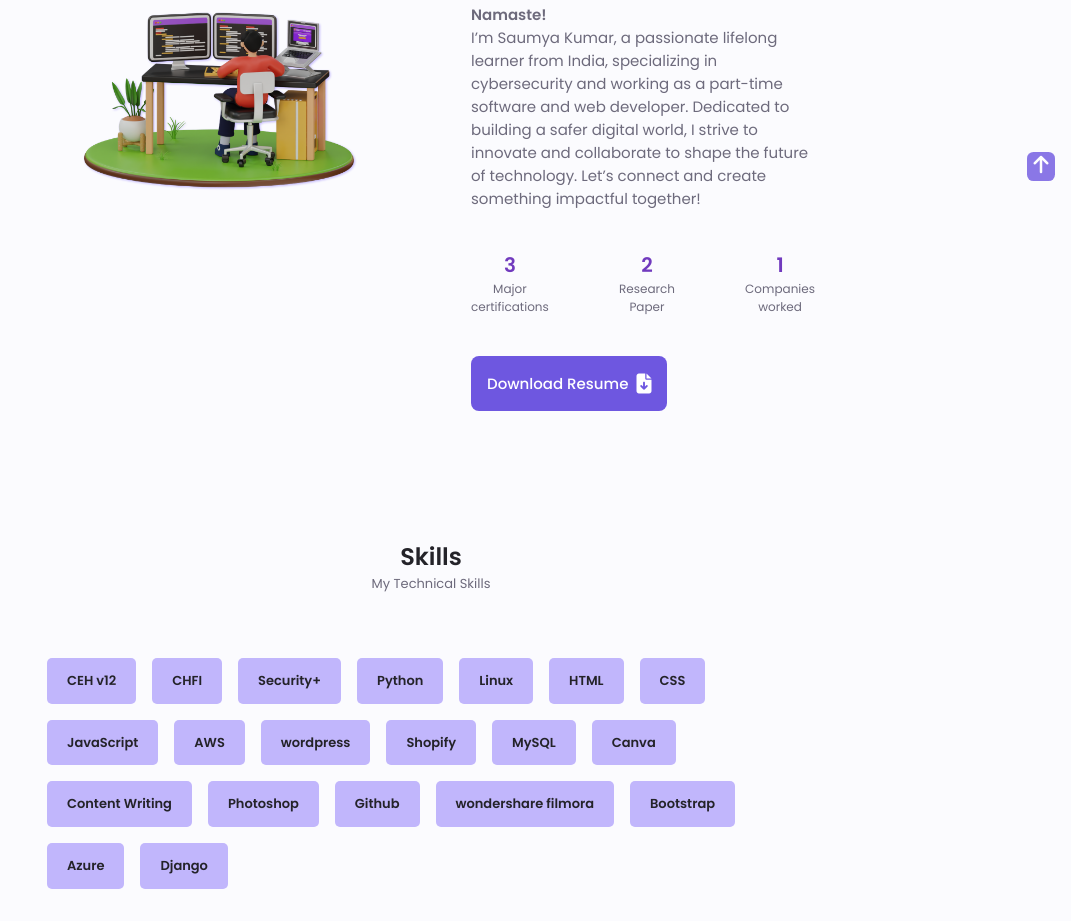
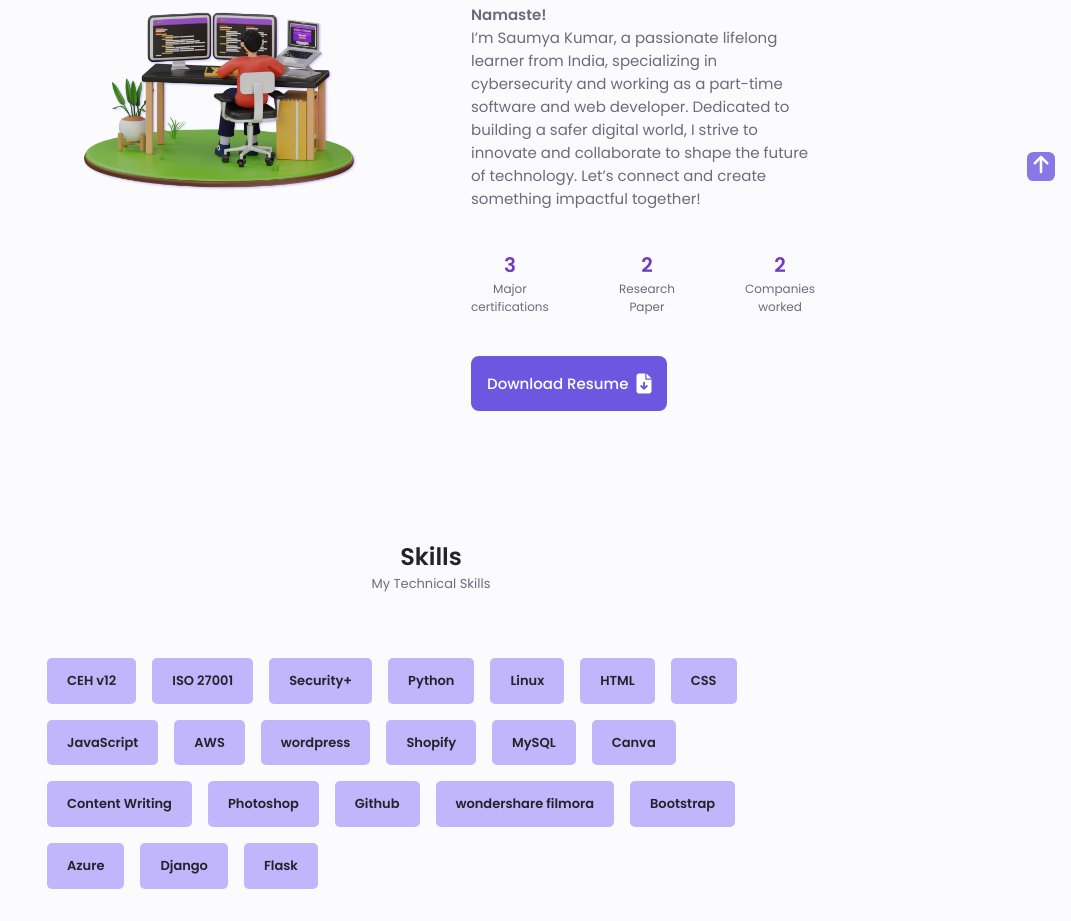
Before and after one commit to saumyakumar07/portfolio-2k24, a plain HTML site: page index.html in a window 1280 px wide. Shown: the part 779-1700 px from the top of the page, without its empty margins (209-1280 px from the left). Drawn offline with Linux system fonts and the light colour scheme.

Commit message:
Update index.html

```diff
--- a/index.html
+++ b/index.html
@@ -174,7 +174,7 @@
                 >
               </div>
               <div>
-                <span class="about-info-title">1</span>
+                <span class="about-info-title">2</span>
                 <span class="about-info-name"
                   >Companies <br />
                   worked</span
@@ -203,7 +203,7 @@
         <span class="section-subtitle">My Technical Skills</span>
         <div class="skills-content container">
           <div class="skills-name">CEH v12</div>
-          <div class="skills-name">CHFI</div>
+          <div class="skills-name">ISO 27001</div>
           <div class="skills-name">Security+</div>
           <div class="skills-name">Python</div>
           <div class="skills-name">Linux</div>
@@ -222,6 +222,7 @@
           <div class="skills-name">Bootstrap</div>
           <div class="skills-name">Azure</div>
           <div class="skills-name">Django</div>
+          <div class="skills-name">Flask</div>
 
 
         </div>
```
